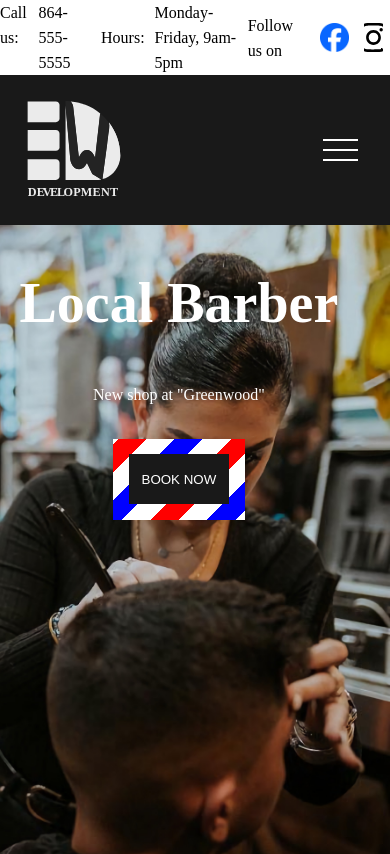
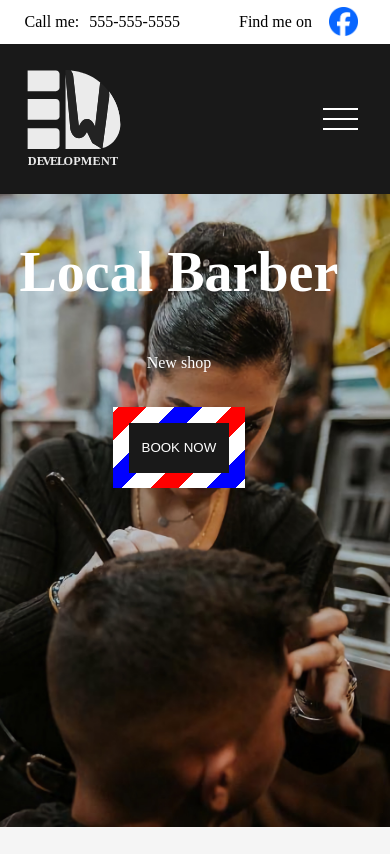
Before and after one commit to dwdsigned/customTemplate, a plain HTML site: page index.html in a window 390 px wide. Shown: the top 854 px of the page. Drawn offline with Linux system fonts and the light colour scheme.

Commit message:
removed some text causing issues with responsiveness

```diff
--- a/index.html
+++ b/index.html
@@ -11,17 +11,17 @@
 <body>
     <header id="topmostHeader" class="flexRow alignItems">
         <div class="flexRow">
-            <p>Call us:</p>
-            <p>864-555-5555</p>
+            <p>Call me:</p>
+            <p>555-555-5555</p>
         </div>
-        <div class="flexRow alignItems">
+        <!-- <div class="flexRow alignItems">
             <p>Hours: </p>
             <p>Monday-Friday, 9am-5pm</p>
-        </div>
+        </div> -->
         <div id="socialIconsDiv" class="flexRow alignItems">
-            <p>Follow us on</p>
+            <p>Find me on</p>
             <a href=""><div id="facebook"></div></a>
-            <div id="instagram"></div>
+            <!-- <div id="instagram"></div> -->
         </div>
     </header>
   <!-- Beginning of the header I made. Above is the slide-in/out menu -->
@@ -64,7 +64,7 @@
             <div class="heroText">
                 <!-- Headers were formerly all generated using JavaScript -->
                 <h1 class="white-text textCenter">Local Barber</h1>
-                <p class="white-text textCenter">New shop at "Greenwood"</p>
+                <p class="white-text textCenter">New shop</p>
                 <div class="heroButtonDiv">
                     <button id="cta-buttonHero">BOOK NOW</button>
                 </div>
@@ -74,7 +74,7 @@
     <!-- Section 2 -->
     <section id="section2" data-nav="About">
         <div class="alignItems">
-            <h2>Personalized for you</h2>
+            <h2>Personal</h2>
             <p>From classic cuts to detailed designs</p>
         </div>
         <!-- <div class="about-container card">
```
